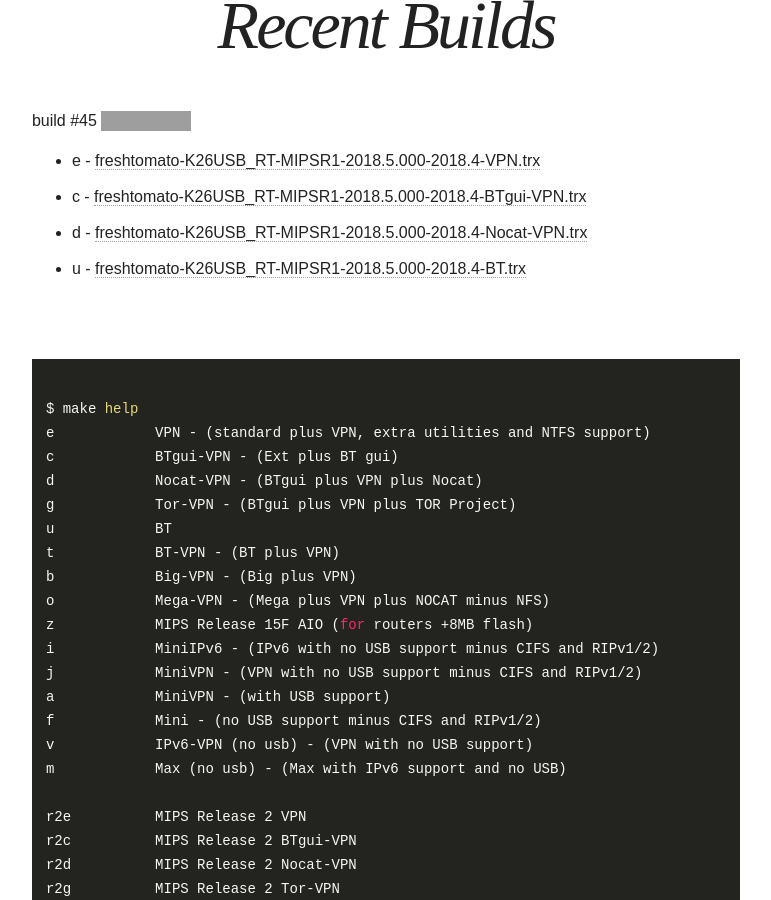
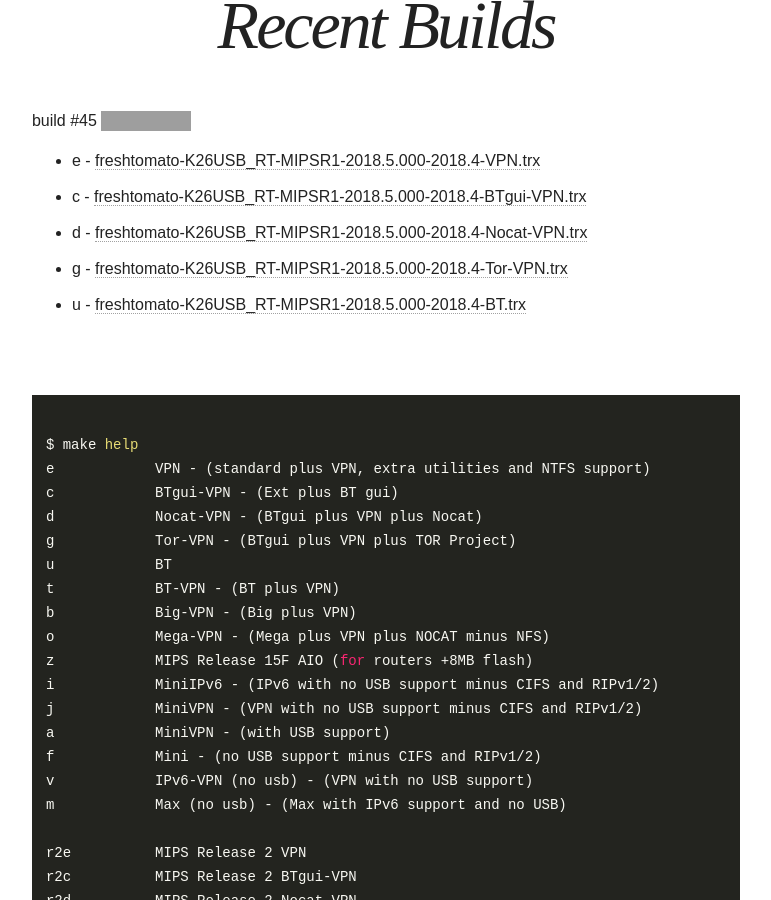
Before and after one commit to oglopss/freshtomato-mips-ci-jekyll, a Jekyll site: the page built from index.html, in a window 1280 px wide and 900 px high, scrolled down 487 px. Shown: the whole window, without its empty margins (254-1025 px from the left). Built offline with Jekyll 4.4.1, drawn with Linux system fonts in a browser that asks for light colours; nearby versions of some CDN libraries; grey boxes are pictures that could not be loaded.

Commit message:
Travis build 45 g pushed to gh-pages

```diff
--- a/_data/ss.yml
+++ b/_data/ss.yml
@@ -4,3 +4,4 @@
   - 0001 e freshtomato-K26USB_RT-MIPSR1-2018.5.000-2018.4-VPN.trx
   - 0002 c freshtomato-K26USB_RT-MIPSR1-2018.5.000-2018.4-BTgui-VPN.trx
   - 0003 d freshtomato-K26USB_RT-MIPSR1-2018.5.000-2018.4-Nocat-VPN.trx
+  - 0004 g freshtomato-K26USB_RT-MIPSR1-2018.5.000-2018.4-Tor-VPN.trx
```
